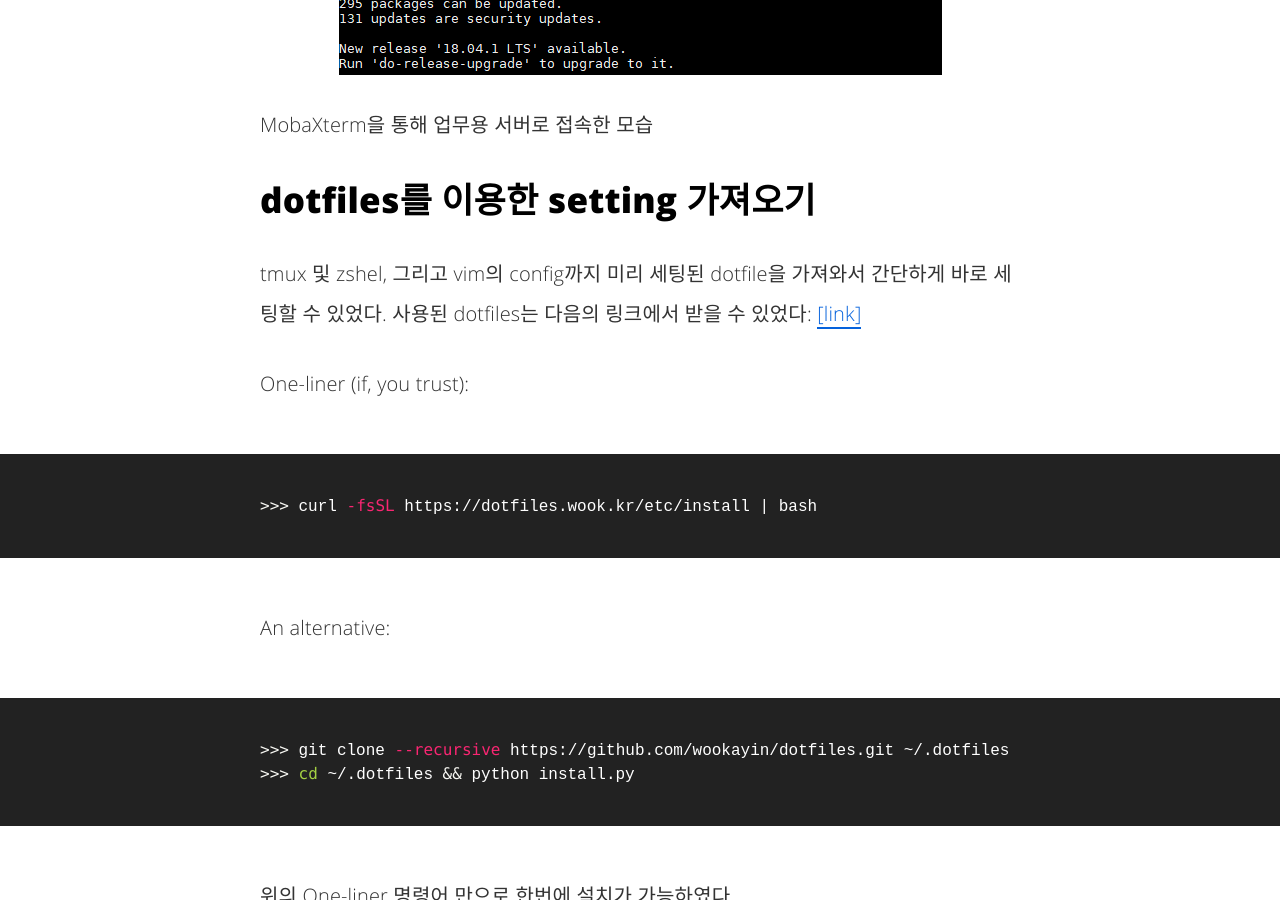
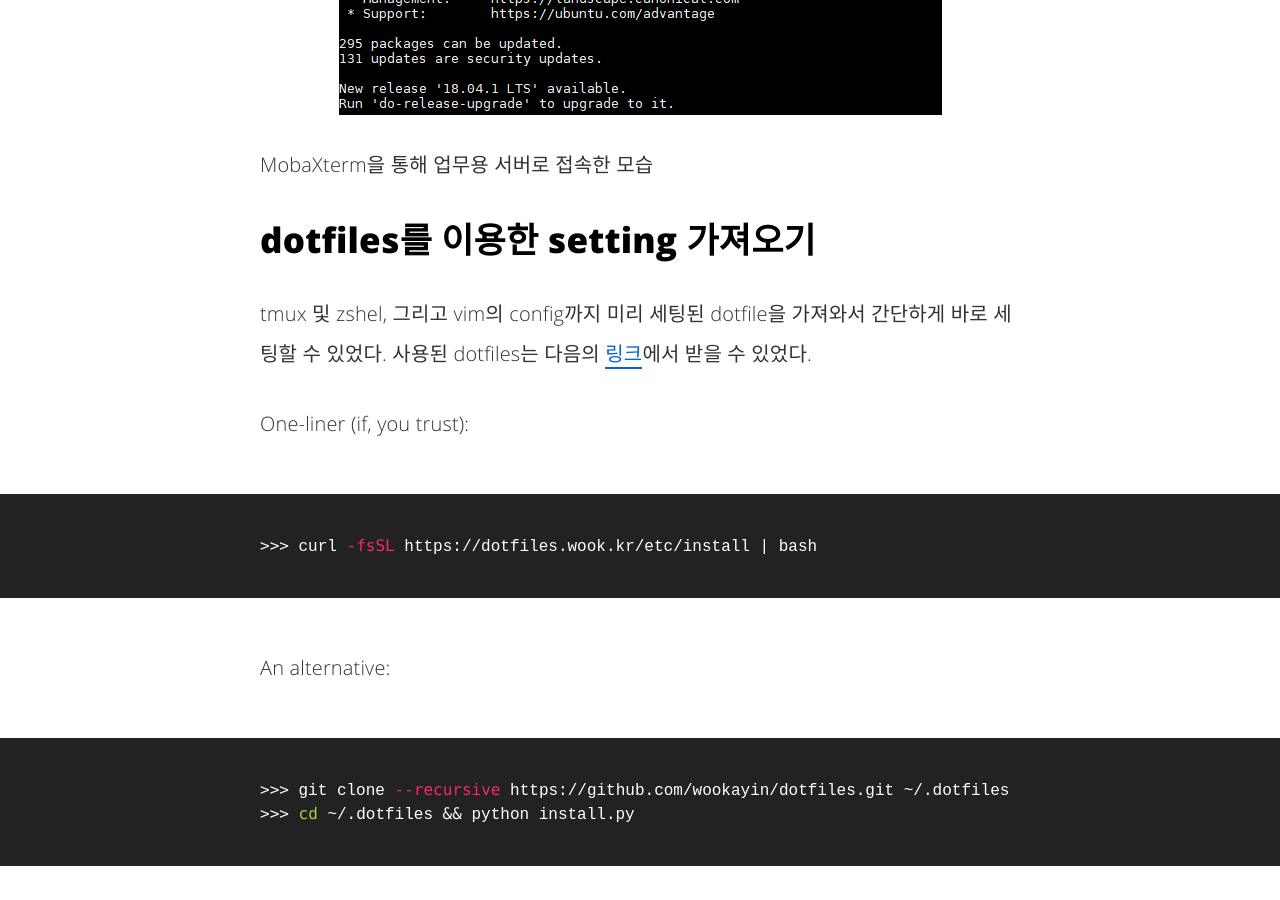
Before and after one commit to hcnoh/blog-prev, a Jekyll site: the page built from _posts/2018-08-17-development-environment-setting.md, in a window 1280 px wide and 900 px high, scrolled down 2160 px. Built offline with Jekyll 4.4.1, drawn with Linux system fonts in a browser that asks for light colours; comment, search, counter and statistics services are not loaded; some of the changed text lies outside the part shown.

Commit message:
Update 2018-08-17-development-environment-setting.md

```diff
--- a/_posts/2018-08-17-development-environment-setting.md
+++ b/_posts/2018-08-17-development-environment-setting.md
@@ -17,7 +17,7 @@
 
 ## MobaXterm 설치
 
-먼저 SSH 접속을 위한 터미널 툴인 MobaXterm을 설치하였다. 기존에는 Putty를 사용하였는데 bash shell이나 zshell을 커스터마이징을 하면 Putty는 그것을 예쁘게 잘 반영하지 못하는 듯 해서 MobaXterm으로 갈아탔다. 다운로드 링크는 다음과 같다: [[link]](https://mobaxterm.mobatek.net/)
+먼저 SSH 접속을 위한 터미널 툴인 MobaXterm을 설치하였다. 기존에는 Putty를 사용하였는데 bash shell이나 zshell을 커스터마이징을 하면 Putty는 그것을 예쁘게 잘 반영하지 못하는 듯 해서 MobaXterm으로 갈아탔다. 다운로드 링크는 다음과 같다: [https://mobaxterm.mobatek.net/](https://mobaxterm.mobatek.net/)
 ![image](/assets/img/2018-08-17-development-environment-setting/20180817_01.png)
 Home Edition을 다운받아도 큰 문제는 없을 것이다.
 ![image](/assets/img/2018-08-17-development-environment-setting/20180817_02.png)
@@ -25,7 +25,7 @@
 
 ## dotfiles를 이용한 setting 가져오기
 
-tmux 및 zshel, 그리고 vim의 config까지 미리 세팅된 dotfile을 가져와서 간단하게 바로 세팅할 수 있었다. 사용된 dotfiles는 다음의 링크에서 받을 수 있었다: [[link]](https://github.com/wookayin/dotfiles)
+tmux 및 zshel, 그리고 vim의 config까지 미리 세팅된 dotfile을 가져와서 간단하게 바로 세팅할 수 있었다. 사용된 dotfiles는 다음의 [링크](https://github.com/wookayin/dotfiles)에서 받을 수 있었다.
 
 One-liner (if, you trust):
 {% highlight bash %}
@@ -57,7 +57,7 @@
 sudo 권한이 없으면 설치가 안된다! 보통 sudo 권한 때문에 생기는 에러는 `~/.config` 내에서 `fsh` 디렉토리를 생성할 수 없다던가 또는 생성이 안되던가 하는 따위의 에러 메시지를 뱉어내곤 한다. 어쨌든 이런 경우에 `~/.config`의 접근 권한을 내 것으로 바꿔주면 무난히 해결이 가능하다.
 Window 10 환경에서 MobaXterm을 활용하는 경우에 발생할 수 있는 문제는 vim 내에서 커서가 보이지 않는 경우이다.
 ![image](/assets/img/2018-08-17-development-environment-setting/20180817_10.png)
-임시 방편으로 `set cursorcolumn`을 통하여 어느정도 해결하였으나 근본적인 해결은 될 수 없었다. 열심히 구글링해본 결과 다음과 같은 링크를 통해서 해결 방법을 찾아냈다: [[link]](https://www.reddit.com/r/vim/comments/4tu22w/set_termguicolors_makes_cursor_invisible/)
+임시 방편으로 `set cursorcolumn`을 통하여 어느정도 해결하였으나 근본적인 해결은 될 수 없었다. 열심히 구글링해본 결과 다음과 같은 [링크](https://www.reddit.com/r/vim/comments/4tu22w/set_termguicolors_makes_cursor_invisible/)를 통해서 해결 방법을 찾아냈다.
 링크에서는 `set termguicolors`가 원인이 될 수 있다고 하였다. `set termguicolors`을 검색을 통하여 찾아낸 결과
 ![image](/assets/img/2018-08-17-development-environment-setting/20180817_11.png)
 위의 부분을 발견하였고
```
